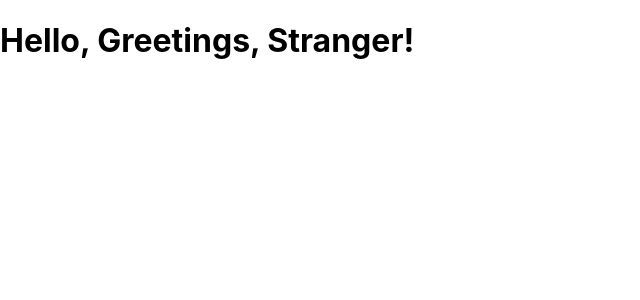
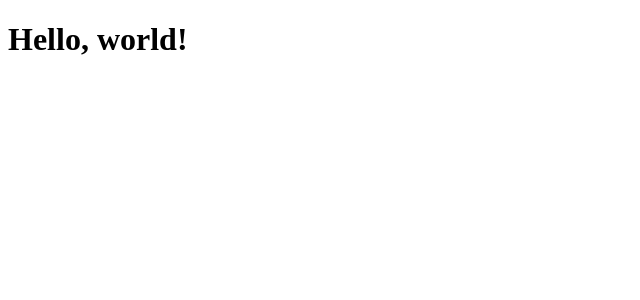
Before and after one commit to mrarthurwhite/jsx_learning_repo, a React (Create React App) app: page / in a window 1280 px wide. Shown: the top 300 px of the page, without its empty margins (0-640 px from the left). Built offline with nearby package versions, Linux system fonts and the light colour scheme.

Commit message:
new briefer version of hello world

```diff
--- a/src/index.js
+++ b/src/index.js
@@ -1,32 +1,14 @@
 import React from 'react';
-import ReactDOM from 'react-dom';
-import './index.css';
+import ReactDOM, { render } from 'react-dom';
 
-function formatName(user) {
-  return user.firstName + ' ' + user.lastName;
-}
 
-const user = {
-  firstName: 'Arthur',
-  lastName: 'White'
-};
-const user1 =""; // without assignment react gives an error of user1 being undefined
+const root = document.getElementById('root');
+const hello =React.createElement('h1', {}, "Hello, world!");
 
-function getGreeting(user) {
-  if (user) {
-    return <>Greetings, {formatName(user)}!</>;
-  }
-  return <>Greetings, Stranger</>;
-}
 
-const element = (
-  <h1>
-    Hello, {getGreeting(user1)}!
-  </h1>
-);
 
 // React DOM is a renderer for React that was split off from the main React library to better separate concerns; it handles rendering components to the DOM or to a string for server-side rendering.
 ReactDOM.render(
-  element,
-  document.getElementById('root')
+  hello,
+  root
 );
```
Also changed, not shown: src/indexv0001.js (added, +32 -0 lines).
